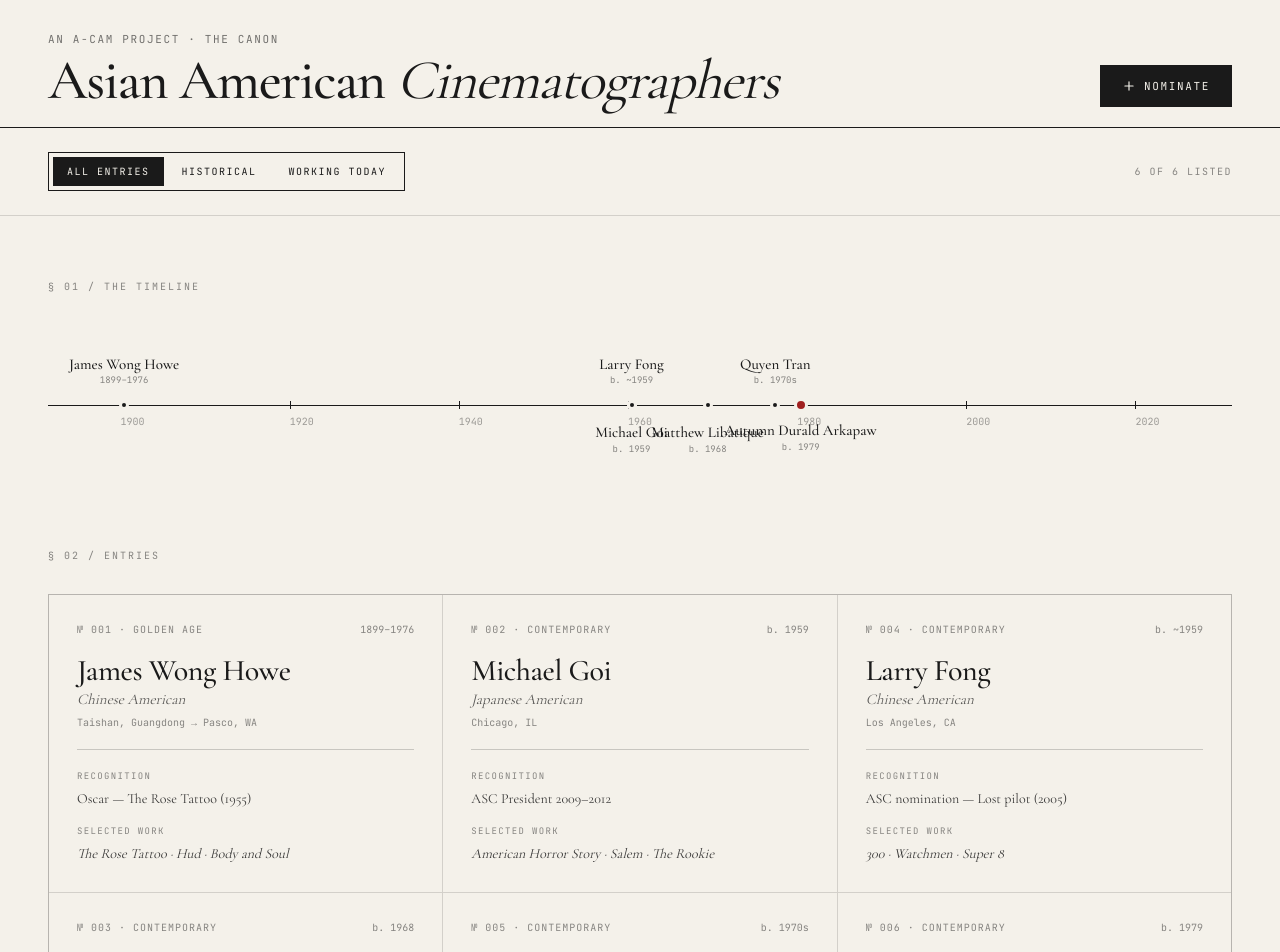
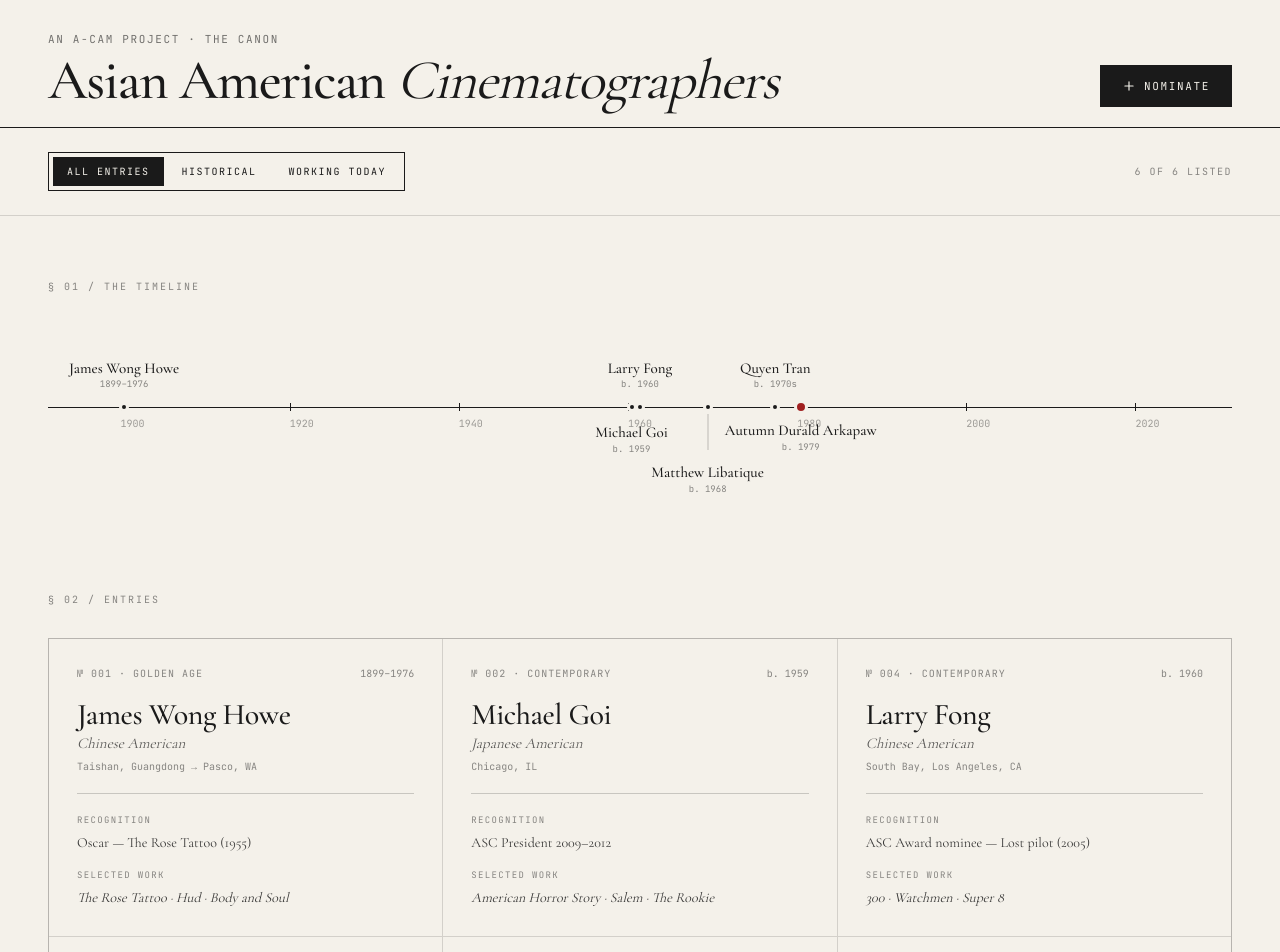
Before and after one commit to JasonChewXD/dp-directory, a Next.js app: page / in a window 1280 px wide. Shown: the top 952 px of the page. Built offline with nearby package versions, Linux system fonts and the light colour scheme.

Commit message:
Add files via upload
Newest Build

```diff
--- a/app/page.tsx
+++ b/app/page.tsx
@@ -93,9 +93,47 @@ export default function Page() {
         <div className="mono" style={{ fontSize: '10px', letterSpacing: '0.2em', textTransform: 'uppercase', opacity: 0.5, marginBottom: '32px' }}>
           § 01 / The Timeline
         </div>
-        <div style={{ position: 'relative', padding: '60px 0 100px 0' }}>
-          <div style={{ position: 'absolute', left: 0, right: 0, top: '50%', height: '1px', background: '#1a1a1a' }}></div>
-          <div style={{ position: 'absolute', left: 0, right: 0, top: '50%' }}>
+        {(() => {
+          // Assign each DP to a side (above/below) alternating, then stack into rows
+          // within each side to avoid horizontal label collisions.
+          const MIN_GAP_PCT = 11; // minimum horizontal gap (in % of timeline width) before two labels stack
+          const ROW_HEIGHT = 40; // vertical px between stacked label rows
+          const LABEL_OFFSET = 22; // px from the dot to the nearest label row
+
+          const items = sortedByYear.map((dp, i) => ({
+            dp,
+            x: yearToPercent(dp.born),
+            side: (i % 2 === 0 ? 'above' : 'below') as 'above' | 'below',
+          }));
+
+          const placeRows = (group: typeof items) => {
+            const sorted = [...group].sort((a, b) => a.x - b.x);
+            const rowsLastX: number[] = [];
+            return sorted.map(item => {
+              let row = rowsLastX.findIndex(lastX => item.x - lastX >= MIN_GAP_PCT);
+              if (row === -1) {
+                rowsLastX.push(item.x);
+                row = rowsLastX.length - 1;
+              } else {
+                rowsLastX[row] = item.x;
+              }
+              return { ...item, row };
+            });
+          };
+
+          const above = placeRows(items.filter(it => it.side === 'above'));
+          const below = placeRows(items.filter(it => it.side === 'below'));
+          const placed = [...above, ...below];
+
+          const aboveRows = above.reduce((m, it) => Math.max(m, it.row + 1), 1);
+          const belowRows = below.reduce((m, it) => Math.max(m, it.row + 1), 1);
+          const topPad = LABEL_OFFSET + aboveRows * ROW_HEIGHT + 20;
+          const bottomPad = LABEL_OFFSET + belowRows * ROW_HEIGHT + 20;
+
+          return (
+            <div style={{ position: 'relative', padding: `${topPad}px 0 ${bottomPad}px 0` }}>
+              <div style={{ position: 'absolute', left: 0, right: 0, top: `${topPad}px`, height: '1px', background: '#1a1a1a' }}></div>
+              <div style={{ position: 'absolute', left: 0, right: 0, top: `${topPad}px` }}>
                 {[1900, 1920, 1940, 1960, 1980, 2000, 2020].map(year => (
                   <div key={year} style={{ position: 'absolute', left: `${yearToPercent(year)}%`, transform: 'translateX(-50%)' }}>
                     <div style={{ width: '1px', height: '8px', background: '#1a1a1a', marginTop: '-4px' }}></div>
@@ -103,13 +141,15 @@ export default function Page() {
                   </div>
                 ))}
               </div>
-          {sortedByYear.map((dp, i) => {
-            const x = yearToPercent(dp.born);
-            const above = i % 2 === 0;
+              {placed.map(({ dp, x, side, row }) => {
+                const labelOffset = LABEL_OFFSET + row * ROW_HEIGHT;
                 return (
-              <div key={dp.id} onClick={() => setSelectedDP(dp)} onMouseEnter={() => setHoveredYear(dp.id)} onMouseLeave={() => setHoveredYear(null)} style={{ position: 'absolute', left: `${x}%`, top: '50%', transform: 'translate(-50%, -50%)', cursor: 'pointer', zIndex: 5 }}>
+                  <div key={dp.id} onClick={() => setSelectedDP(dp)} onMouseEnter={() => setHoveredYear(dp.id)} onMouseLeave={() => setHoveredYear(null)} style={{ position: 'absolute', left: `${x}%`, top: `${topPad}px`, transform: 'translate(-50%, -50%)', cursor: 'pointer', zIndex: 5 }}>
                     <div style={{ width: dp.highlight ? '14px' : '10px', height: dp.highlight ? '14px' : '10px', borderRadius: '50%', background: dp.highlight ? '#a02020' : '#1a1a1a', border: '3px solid #f4f1ea', boxShadow: hoveredYear === dp.id ? '0 0 0 6px rgba(26,26,26,0.15)' : 'none', transition: 'box-shadow 0.2s ease' }}></div>
-                <div style={{ position: 'absolute', left: '50%', transform: 'translateX(-50%)', [above ? 'bottom' : 'top']: '24px', whiteSpace: 'nowrap', textAlign: 'center', pointerEvents: 'none' }}>
+                    {row > 0 && (
+                      <div style={{ position: 'absolute', left: '50%', transform: 'translateX(-50%)', [side === 'above' ? 'bottom' : 'top']: '12px', width: '1px', height: `${row * ROW_HEIGHT - 4}px`, background: 'rgba(26,26,26,0.25)', pointerEvents: 'none' }}></div>
+                    )}
+                    <div style={{ position: 'absolute', left: '50%', transform: 'translateX(-50%)', [side === 'above' ? 'bottom' : 'top']: `${labelOffset}px`, whiteSpace: 'nowrap', textAlign: 'center', pointerEvents: 'none' }}>
                       <div className="serif" style={{ fontSize: '15px', fontWeight: 500, lineHeight: 1.1 }}>{dp.name}</div>
                       <div className="mono" style={{ fontSize: '9px', opacity: 0.5, marginTop: '2px' }}>{dp.lifespan}</div>
                     </div>
@@ -117,6 +157,8 @@ export default function Page() {
                 );
               })}
             </div>
+          );
+        })()}
       </section>
 
       {/* Entries grid */}
--- a/data/dps.js
+++ b/data/dps.js
@@ -62,26 +62,26 @@ export const dps = [
     status: 'active',
     credits: 91,
     society: 'ASC',
-    awards: ['2× Oscar nominee (Black Swan, A Star Is Born)', '3× ASC Award nominee'],
+    awards: ['3× Oscar nominee (Black Swan, A Star Is Born, Maestro)', 'ASC Award nominee'],
     notable: ['Pi', 'Requiem for a Dream', 'Black Swan', 'A Star Is Born', 'Maestro', 'Iron Man'],
-    contribution: 'Longtime collaborator with Darren Aronofsky since Pi (1998). First Filipino American to be nominated for the Best Cinematography Oscar.',
+    contribution: 'Longtime collaborator with Darren Aronofsky since Pi (1998). First Filipino American to be nominated for the Best Cinematography Oscar (Black Swan, 2010).',
     era: 'Contemporary',
     source: 'Wikipedia, ASC, Rappler',
   },
   {
     id: 4,
     name: 'Larry Fong',
-    lifespan: 'b. ~1959',
-    born: 1959,
+    lifespan: 'b. 1960',
+    born: 1960,
     died: null,
     heritage: 'Chinese American',
-    origin: 'Los Angeles, CA',
+    origin: 'South Bay, Los Angeles, CA',
     status: 'active',
     credits: 60,
     society: 'ASC',
-    awards: ['ASC nomination — Lost pilot (2005)', '3× MTV Video of the Year'],
+    awards: ['ASC Award nominee — Lost pilot (2005)', 'MTV VMA nominee — Best Cinematography ("Losing My Religion," 1991)'],
     notable: ['300', 'Watchmen', 'Super 8', 'Lost (pilot)', 'Kong: Skull Island', 'Damsel'],
-    contribution: 'Defined the look of Zack Snyder\'s early career. Started in music videos including R.E.M.\'s "Losing My Religion."',
+    contribution: 'Defined the look of Zack Snyder\'s early career. Started in music videos, shooting R.E.M.\'s "Losing My Religion" (which itself won MTV Video of the Year, 1991). ASC member since 2011.',
     era: 'Contemporary',
     source: 'Wikipedia, ASC, AsianConnections',
   },
@@ -92,13 +92,13 @@ export const dps = [
     born: 1976,
     died: null,
     heritage: 'Vietnamese American',
-    origin: 'South Vietnam → Los Angeles',
+    origin: 'Los Angeles, CA (parents from South Vietnam)',
     status: 'active',
     credits: 77,
     society: 'ASC',
-    awards: ['Variety 10 Cinematographers to Watch (2019)', 'AC Rising Star (2017)'],
+    awards: ['Variety 10 Cinematographers to Watch (2019)', 'ASC Rising Star of Cinematography (2017)', 'World Press Photo nominee (still photography)'],
     notable: ['Palm Springs', 'Unbelievable', 'Ahsoka', 'The Pitt', 'The Little Hours'],
-    contribution: 'Daughter of South Vietnamese refugees. Former 9/11 still photographer who pivoted to cinematography. ASC member since 2021.',
+    contribution: 'Daughter of South Vietnamese refugees. Began as a still photographer who gained acclaim for her 9/11 images (published in NYT, LA Times, BBC, CNN); pivoted to film after 9/11, earning her MFA from UCLA in 2007 under mentorship from Roger Deakins. ASC member since 2021.',
     era: 'Contemporary',
     source: 'Wikipedia, ASC, Variety',
   },
@@ -115,12 +115,12 @@ export const dps = [
     society: 'ASC',
     awards: [
       'Oscar — Sinners (2026)',
-      'First woman and first woman of color to win Best Cinematography',
+      'First woman, first woman of color, and first Black person to win Best Cinematography',
     ],
     notable: ['Sinners', 'Black Panther: Wakanda Forever', 'The Last Showgirl', 'Loki', 'Teen Spirit'],
-    contribution: 'First woman, and first person of Filipino or Black descent, to win the Academy Award for Best Cinematography (2026). First woman to shoot a feature on IMAX 65mm film.',
+    contribution: 'First woman, first woman of color, and first Black person to win the Academy Award for Best Cinematography (Sinners, 2026) — 98 years after the category was established. First female DP to shoot a feature on large-format IMAX 65mm film (Sinners, using IMAX 15-perf and Ultra Panavision 70).',
     era: 'Contemporary',
-    source: 'Wikipedia, Blavity, Vogue Philippines',
+    source: 'Wikipedia, Variety, Hollywood Reporter, Blavity',
     highlight: true,
   },
 
```
Lines whose indentation alone changed are shown as unchanged.
